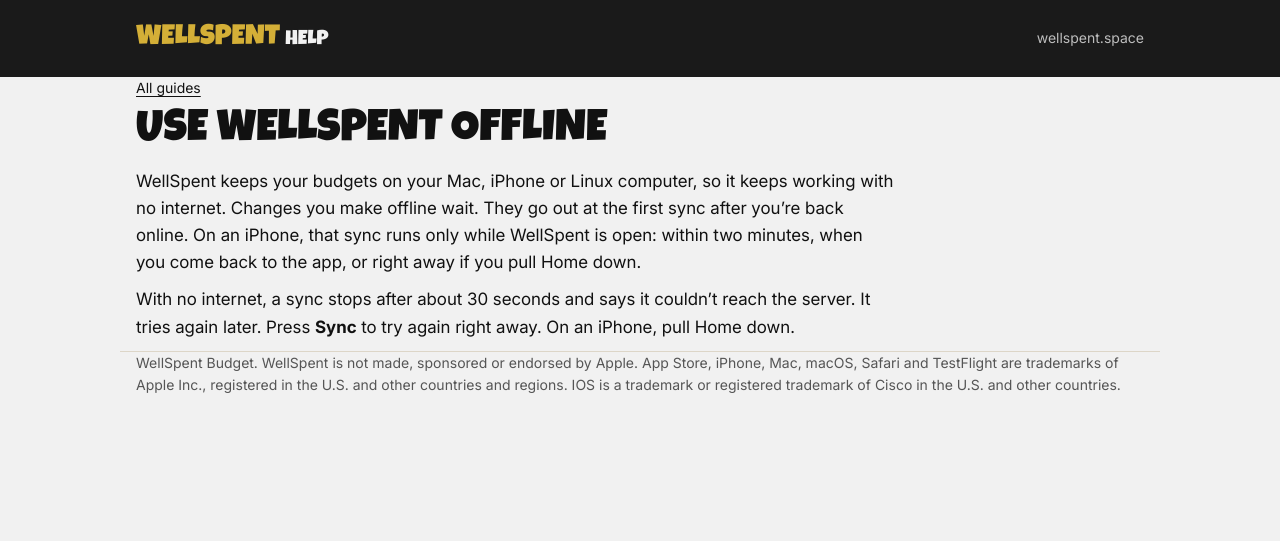
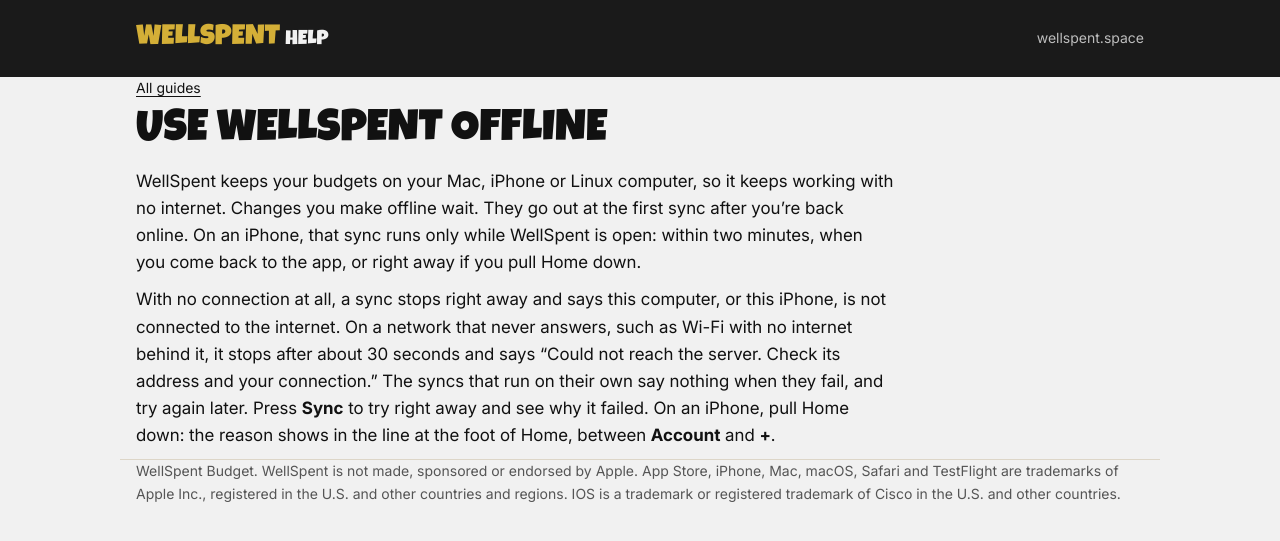
Before and after one commit to WellSpent-OC/WellSpent-Budget, a Jekyll site: the page built from docs/help/use-wellspent-offline.md, in a window 1280 px wide. Shown: the top 541 px of the page. Built offline with Jekyll 4.4.1, drawn with Linux system fonts in a browser that asks for light colours.

Commit message:
User guide: offline, what a failed sync says and where
From the fact check. With no connection a sync stops at once and says the
device is not connected; only a network that never answers takes the 30
seconds and says it could not reach the server. Syncs that run on their own
fail quietly, so the reason shows only on Sync, or a pull on an iPhone's
Home, in the line at its foot.

Co-Authored-By: Claude Opus 5.5 (1M context) <noreply@anthropic.com>

```diff
--- a/docs/help/use-wellspent-offline.md
+++ b/docs/help/use-wellspent-offline.md
@@ -6,6 +6,6 @@ title: "Use WellSpent offline"
 
 WellSpent keeps your budgets on your Mac, iPhone or Linux computer, so it keeps working with no internet. Changes you make offline wait. They go out at the first sync after you're back online. On an iPhone, that sync runs only while WellSpent is open: within two minutes, when you come back to the app, or right away if you pull Home down.
 
-With no internet, a sync stops after about 30 seconds and says it couldn't reach the server. It tries again later. Press **Sync** to try again right away. On an iPhone, pull Home down.
+With no connection at all, a sync stops right away and says this computer, or this iPhone, is not connected to the internet. On a network that never answers, such as Wi-Fi with no internet behind it, it stops after about 30 seconds and says "Could not reach the server. Check its address and your connection." The syncs that run on their own say nothing when they fail, and try again later. Press **Sync** to try right away and see why it failed. On an iPhone, pull Home down: the reason shows in the line at the foot of Home, between **Account** and **+**.
 
 <!-- Scenarios: ENTRY-09, SHARE-14 -->
```
